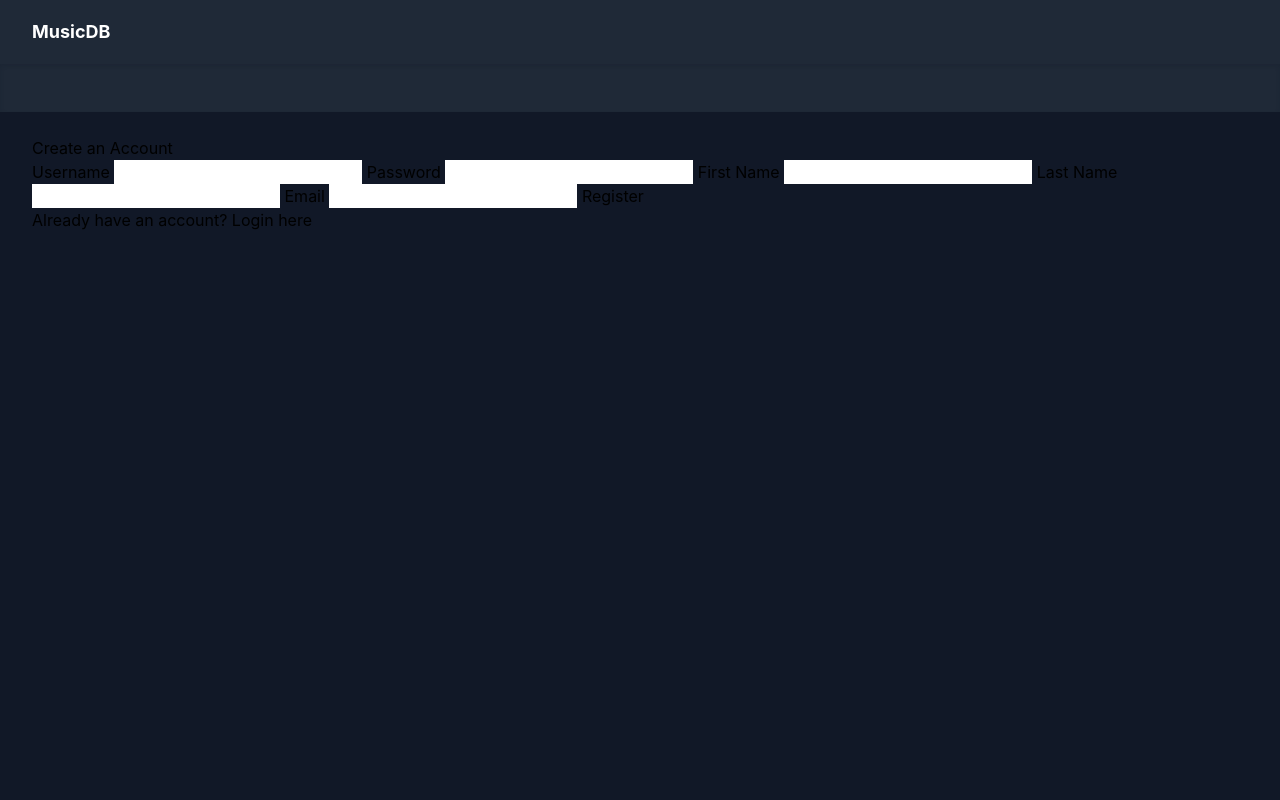
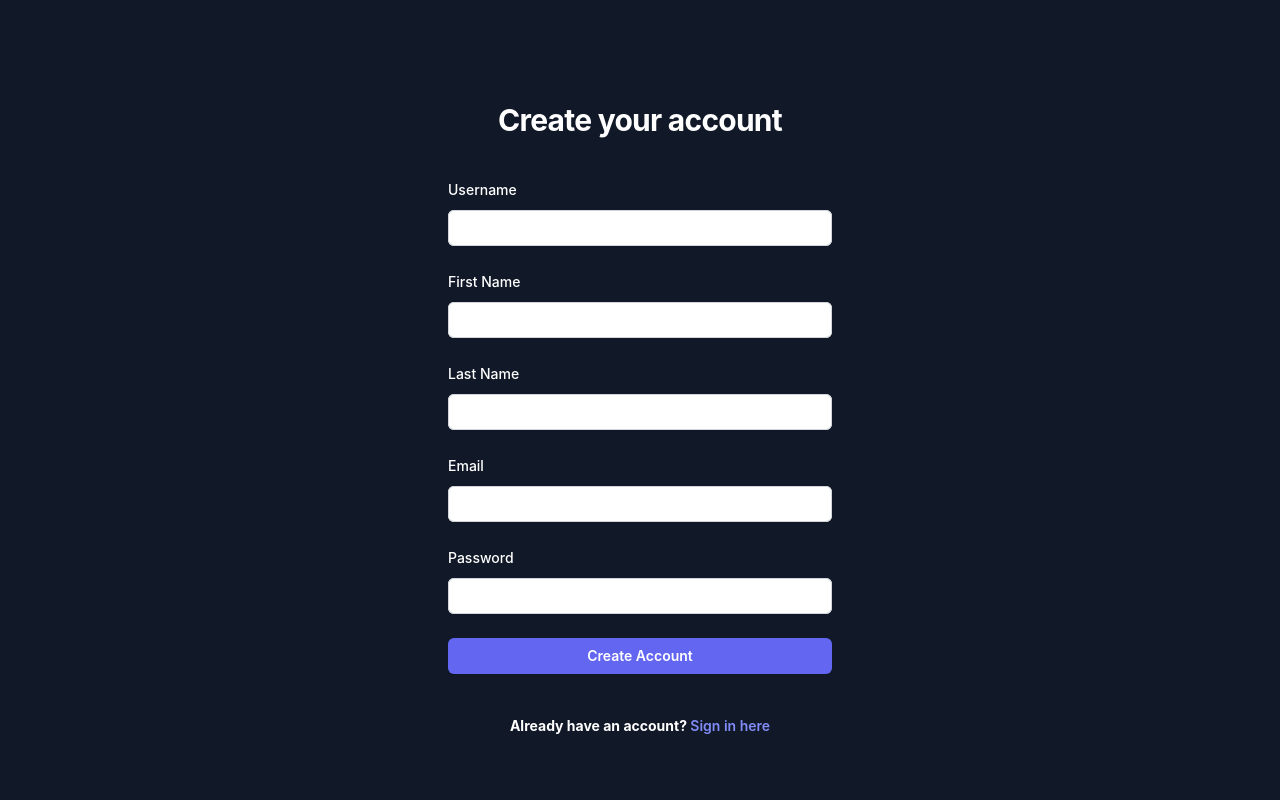
Before and after one commit to hl9082/csci320-group20, a Flask app: page /register in a window 1280 px wide. Run offline with Flask 2, Linux system fonts and the light colour scheme; parts of the project's set-up code (start-up, migrations or seed data) failed here and were passed over; some libraries are stand-ins or nearby versions.

Commit message:
register page updated

```diff
--- a/src/templates/register.html
+++ b/src/templates/register.html
@@ -1,24 +1,113 @@
-{% extends "layout.html" %}
-{% block title %}Register{% endblock %}
-{% block content %}
-    <h1>Create an Account</h1>
-    <form method="POST">
-        <label for="username">Username</label>
-        <input type="text" id="username" name="username" required>
+<!DOCTYPE html>
+<html lang="en" class="h-full bg-gray-900">
+<head>
+    <meta charset="UTF-8">
+    <meta name="viewport" content="width=device-width, initial-scale=1.0">
+    <title>Register - Music App</title>
+    <script src="https://cdn.tailwindcss.com"></script>
+    <script>
+        tailwind.config = {
+            theme: {
+                extend: {
+                    fontFamily: {
+                        'sans': ['Inter', 'sans-serif'],
+                    },
+                },
+            },
+        }
+    </script>
+    <style>
+        body { font-family: 'Inter', sans-serif; }
+    </style>
+</head>
+<body class="h-full">
+    <div class="flex min-h-full flex-col justify-center px-6 py-12 lg:px-8">
+        <div class="sm:mx-auto sm:w-full sm:max-w-sm">
+            <h2 class="mt-10 text-center text-3xl font-bold leading-9 tracking-tight text-white">
+                Create your account
+            </h2>
+        </div>
 
-        <label for="password">Password</label>
-        <input type="password" id="password" name="password" required>
+        <div class="mt-10 sm:mx-auto sm:w-full sm:max-w-sm">
+            <!-- Flashed Messages -->
+            {% with messages = get_flashed_messages(with_categories=true) %}
+                {% if messages %}
+                    <div class="mb-4">
+                        {% for category, message in messages %}
+                            <div class="{% if category == 'danger' %} bg-red-800 border-red-900 text-red-100 {% elif category == 'success' %} bg-green-800 border-green-900 text-green-100 {% else %} bg-blue-800 border-blue-900 text-blue-100 {% endif %} border-l-4 p-4 rounded-md" role="alert">
+                                <p>{{ message }}</p>
+                            </div>
+                        {% endfor %}
+                    </div>
+                {% endif %}
+            {% endwith %}
 
-        <label for="first_name">First Name</label>
-        <input type="text" id="first_name" name="first_name">
+            <form class="space-y-6" action="{{ url_for('register') }}" method="POST">
+                <div>
+                    <!-- BEGIN FIX: Added font-bold text-white -->
+                    <label for="username" class="block text-sm font-medium leading-6 text-white font-bold">Username</label>
+                    <!-- END FIX -->
+                    <div class="mt-2">
+                        <input id="username" name="username" type="text" required
+                               class="block w-full rounded-md border-0 py-1.5 px-3 shadow-sm ring-1 ring-inset ring-gray-300 placeholder:text-gray-400 focus:ring-2 focus:ring-inset focus:ring-indigo-600 sm:text-sm sm:leading-6 text-black font-bold">
+                    </div>
+                </div>
 
-        <label for="last_name">Last Name</label>
-        <input type="text" id="last_name" name="last_name">
+                <div>
+                    <!-- BEGIN FIX: Added font-bold text-white -->
+                    <label for="first_name" class="block text-sm font-medium leading-6 text-white font-bold">First Name</label>
+                    <!-- END FIX -->
+                    <div class="mt-2">
+                        <input id="first_name" name="first_name" type="text" required
+                               class="block w-full rounded-md border-0 py-1.5 px-3 shadow-sm ring-1 ring-inset ring-gray-300 placeholder:text-gray-400 focus:ring-2 focus:ring-inset focus:ring-indigo-600 sm:text-sm sm:leading-6 text-black font-bold">
+                    </div>
+                </div>
 
-        <label for="email">Email</label>
-        <input type="email" id="email" name="email" required>
+                <div>
+                    <!-- BEGIN FIX: Added font-bold text-white -->
+                    <label for="last_name" class="block text-sm font-medium leading-6 text-white font-bold">Last Name</label>
+                    <!-- END FIX -->
+                    <div class="mt-2">
+                        <input id="last_name" name="last_name" type="text" required
+                               class="block w-full rounded-md border-0 py-1.5 px-3 shadow-sm ring-1 ring-inset ring-gray-300 placeholder:text-gray-400 focus:ring-2 focus:ring-inset focus:ring-indigo-600 sm:text-sm sm:leading-6 text-black font-bold">
+                    </div>
+                </div>
 
-        <button type="submit" class="btn">Register</button>
-    </form>
-    <p>Already have an account? <a href="{{ url_for('login') }}">Login here</a></p>
-{% endblock %}
+                <div>
+                    <!-- BEGIN FIX: Added font-bold text-white -->
+                    <label for="email" class="block text-sm font-medium leading-6 text-white font-bold">Email</label>
+                    <!-- END FIX -->
+                    <div class="mt-2">
+                        <input id="email" name="email" type="email" required
+                               class="block w-full rounded-md border-0 py-1.5 px-3 shadow-sm ring-1 ring-inset ring-gray-300 placeholder:text-gray-400 focus:ring-2 focus:ring-inset focus:ring-indigo-600 sm:text-sm sm:leading-6 text-black font-bold">
+                    </div>
+                </div>
+
+                <div>
+                    <!-- BEGIN FIX: Added font-bold text-white -->
+                    <label for="password" class="block text-sm font-medium leading-6 text-white font-bold">Password</label>
+                    <!-- END FIX -->
+                    <div class="mt-2">
+                        <input id="password" name="password" type="password" required
+                               class="block w-full rounded-md border-0 py-1.5 px-3 shadow-sm ring-1 ring-inset ring-gray-300 placeholder:text-gray-400 focus:ring-2 focus:ring-inset focus:ring-indigo-600 sm:text-sm sm:leading-6 text-black font-bold">
+                    </div>
+                </div>
+
+                <div>
+                    <button type="submit"
+                            class="flex w-full justify-center rounded-md bg-indigo-500 px-3 py-1.5 text-sm font-semibold leading-6 text-white shadow-sm hover:bg-indigo-400 focus-visible:outline focus-visible:outline-2 focus-visible:outline-offset-2 focus-visible:outline-indigo-500">
+                        Create Account
+                    </button>
+                </div>
+            </form>
+
+            <!-- BEGIN FIX: Added font-bold text-white -->
+            <p class="mt-10 text-center text-sm text-white font-bold">
+                Already have an account?
+                <a href="{{ url_for('login') }}" class="font-semibold leading-6 text-indigo-400 hover:text-indigo-300">Sign in here</a>
+            </p>
+            <!-- END FIX -->
+        </div>
+    </div>
+</body>
+</html>
```
